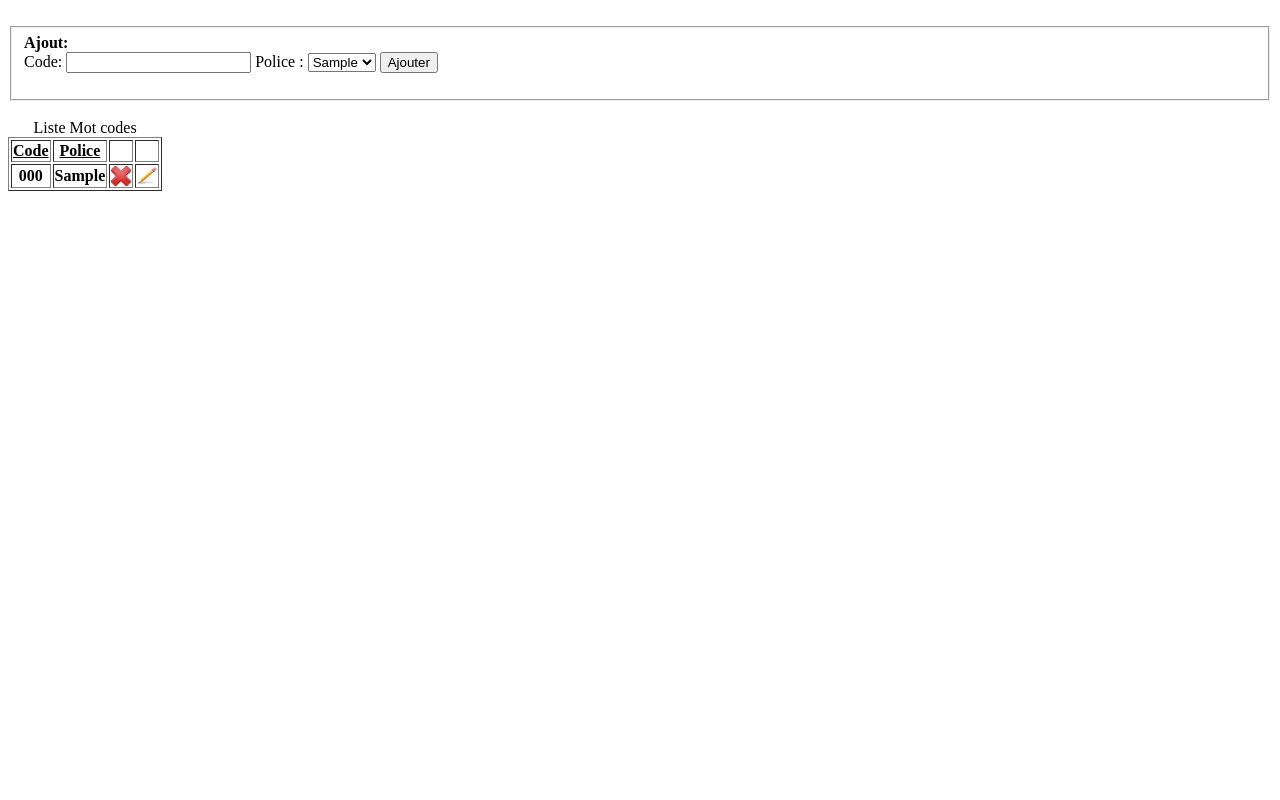
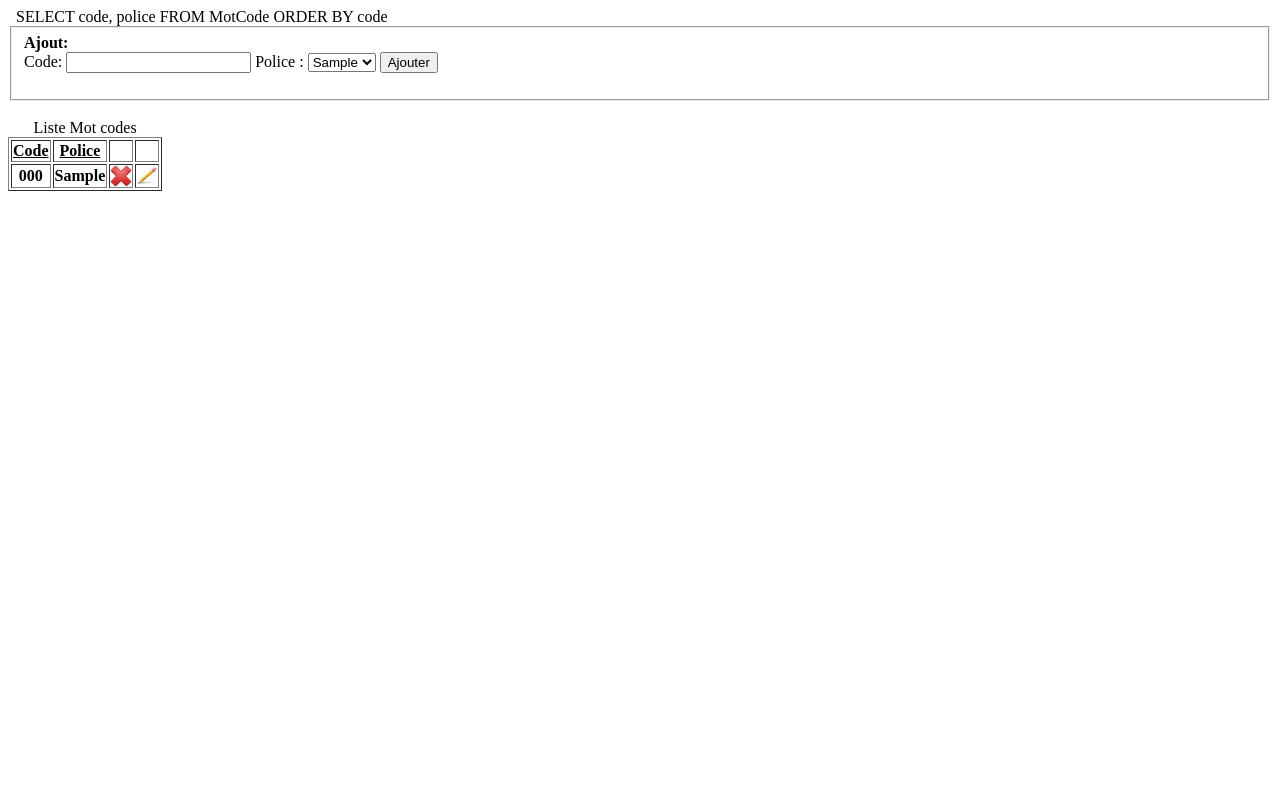
Before and after one commit to vincent61/P2MM, a PHP site: page /Controleurs/motcode.php in a window 1280 px wide. Run offline with PHP 8.4, Linux system fonts and the light colour scheme; tables that the repository leaves empty or names only in its code hold one stand-in row (values such as "Sample post"); lists and menus that the app fills with data are empty.

Commit message:
Correction Bugs Vues/Controleurs

```diff
--- a/Modele/Managers/MotCodeManager.php
+++ b/Modele/Managers/MotCodeManager.php
@@ -12,14 +12,15 @@ class MotCodeManager{
   public function add($motCode)
   {
   	  if($motCode instanceof MotCode){
-  	  	echo 'yes';
-	    $q = $this->_db->query('SELECT code, police FROM motcode WHERE code = \''.$motCode->getCode().'\'AND police = \'' .$motCode->getPolice() .'\';');
+	    $q = $this->_db->prepare('SELECT code, police FROM motcode WHERE code = \''.$motCode->getCode().'\'AND police = \'' .$motCode->getPolice() .'\';');
+		$q->execute();
 		$donnees = $q->fetch(PDO::FETCH_ASSOC);
 		if($donnees['code'])
 		{
 			echo "Le Mot existe déja.";
 		}else{
-	    	$this->_db->exec('INSERT INTO motcode (code, police) VALUES (\''.$motCode->getCode().'\', \''.$motCode->getPolice().'\');');
+		echo 'INSERT INTO MotCode( code, police ) VALUES (\''.$motCode->getCode().'\', \''.$motCode->getPolice().'\');';
+	    	$this->_db->exec('INSERT INTO MotCode( code, police ) VALUES (\''.$motCode->getCode().'\', \''.$motCode->getPolice().'\')');
 		  }
 	  }
   }
@@ -46,7 +47,8 @@ class MotCodeManager{
 
    public function getAll()
   {
-    $q = $this->_db->prepare('SELECT code, police FROM motcode ;');
+echo 'SELECT code, police FROM MotCode ORDER BY code';
+    $q = $this->_db->prepare('SELECT code, police FROM MotCode ORDER BY code');
 	$q->execute();
     $donnees = $q->fetchAll();
     return $donnees;
--- a/Modele/Managers/MotManager.php
+++ b/Modele/Managers/MotManager.php
@@ -18,7 +18,8 @@ class MotManager{
   public function add($mot)
   {
 	  if($mot instanceof Mot){
-	    $q = $this->_db->query('SELECT mot,casse, dictionnaire FROM mot WHERE mot = \''.$mot->getMot().'\'AND dictionnaire = \'' .$mot->getDictionnaire() .'\';');
+	    $q = $this->_db->prepare('SELECT mot,casse, dictionnaire FROM mot WHERE mot = \''.$mot->getMot().'\'AND dictionnaire = \'' .$mot->getDictionnaire() .'\';');
+		$q->execute();
 		$donnees = $q->fetch(PDO::FETCH_ASSOC);
 		if($donnees['mot'])
 		{
@@ -47,7 +48,7 @@ class MotManager{
 
    public function getAll()
   {
-    $q = $this->_db->prepare('SELECT mot, casse, dictionnaire FROM mot ;');
+    $q = $this->_db->prepare('SELECT mot, casse, dictionnaire FROM Mot order by mot');
 	$q->execute();
     $donnees = $q->fetchAll();
     return $donnees;
```
